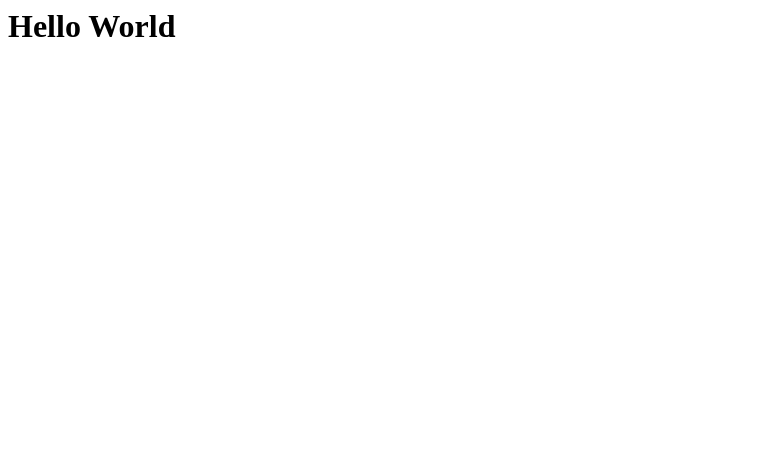
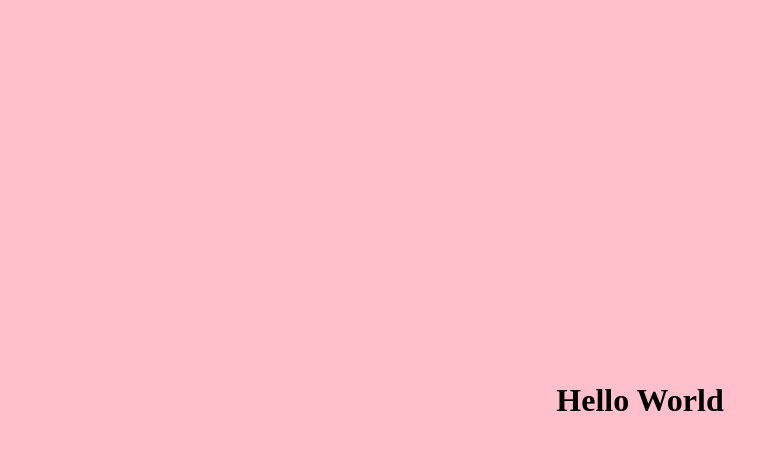
Before and after one commit to eng-ankit-mishra/Sample, a plain HTML site: page index.html in a window 1280 px wide. Shown: the whole page, without its empty margins (0-777 px from the left). Drawn offline with Linux system fonts and the light colour scheme.

Commit message:
added some styling

```diff
--- a/index.html
+++ b/index.html
@@ -1,6 +1,7 @@
 <html>
 	<head>
 		<title>Sample Page</title>
+		<link rel="stylesheet" href="style.css">
 	</head>
 	<body>
 		<h1>Hello World </h1>
--- /dev/null
+++ b/style.css
@@ -0,0 +1,16 @@
+body{
+	margin: 0;
+	padding: 0;
+	background-color: pink;
+	width: 100%;
+	height: 100vh;
+	display: flex;
+	flex-direction: column;
+	align-item: center;
+	justify-content: center;
+
+}
+
+h1{
+	text-align: center;
+}
```
